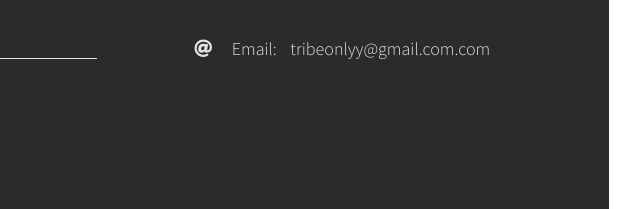
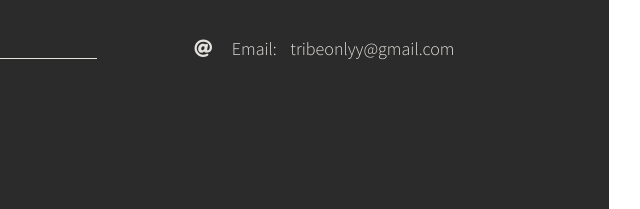
Before and after one commit to demonichacker/TribeOnly, a plain HTML site: page index.html in a window 1280 px wide. Shown: the part 1974-2183 px from the top of the page, 339-979 px from the left. Drawn offline with nearby package versions, Linux system fonts and the light colour scheme.

Commit message:
Update index.html

```diff
--- a/index.html
+++ b/index.html
@@ -222,7 +222,7 @@
 
                                     <li>
                                         <span class="icn"><i class="fas fa-at"></i></span>
-                                        <span class="lbl">Email:</span> <a href="#">tribeonlyy@gmail.com.com</a>
+                                        <span class="lbl">Email:</span> <a href="#">tribeonlyy@gmail.com</a>
                                     </li>
                                 </ul>
                             </div>
```
